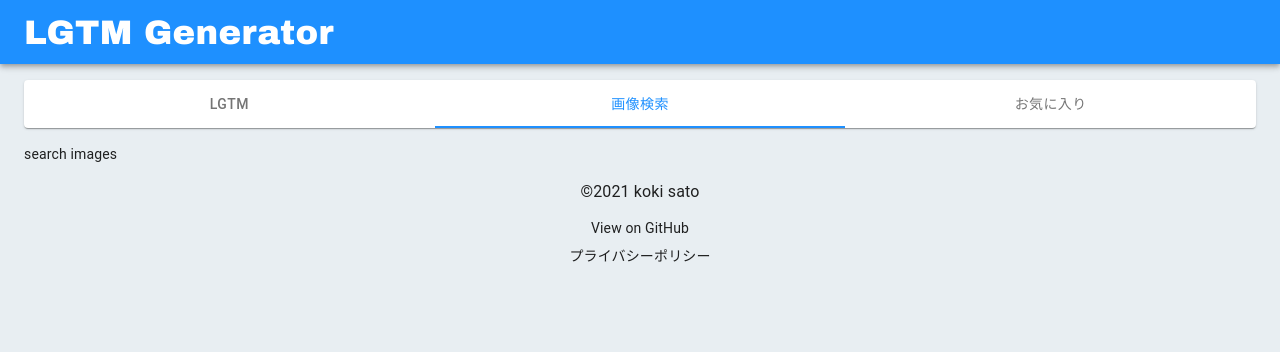
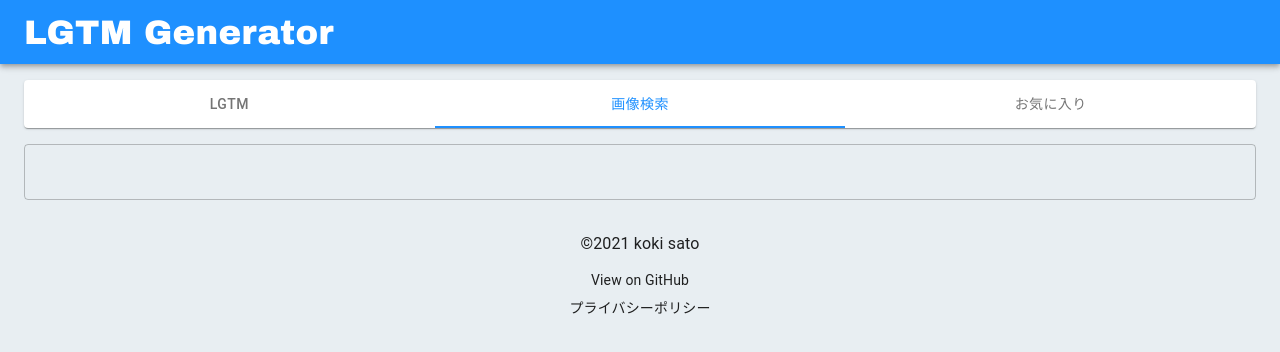
Before and after one commit to koki-develop/lgtm-generator, a Next.js app in the folder frontend/: page / in a window 1280 px wide. Both pictures are taken after a click on the tab "画像検索". Shown: the top 352 px of the page. Built offline with nearby package versions, Linux system fonts and the light colour scheme; no server answers.

Commit message:
裏側で画像検索できるところまで

```diff
--- /dev/null
+++ b/frontend/src/components/form/index.tsx
@@ -0,0 +1,21 @@
+import React from 'react';
+
+type FormProps = {
+  children: React.ReactNode;
+  onSubmit: () => void;
+};
+
+const Form: React.VFC<FormProps> = (props: FormProps) => {
+  const handleSubmit = (e: React.FormEvent<HTMLFormElement>) => {
+    e.preventDefault();
+    props.onSubmit();
+  };
+
+  return (
+    <form onSubmit={handleSubmit}>
+      {props.children}
+    </form>
+  );
+};
+
+export default Form;
--- a/frontend/src/lib/apiClient.ts
+++ b/frontend/src/lib/apiClient.ts
@@ -1,6 +1,7 @@
 import axios from 'axios';
 import urlJoin from 'url-join';
 import { Lgtm } from '~/types/lgtm';
+import { Image } from '~/types/image';
 
 type LgtmRaw = {
   id: string;
@@ -21,6 +22,12 @@ export class ApiClient {
     return this.lgtmFromRaw(response.data);
   }
 
+  public static async searchImages(q: string): Promise<Image[]> {
+    const endpoint = this.buildEndpoint('v1', 'images');
+    const response = await axios.get<Image[]>(endpoint, { params: { q } });
+    return response.data;
+  }
+
   private static buildEndpoint(...paths: string[]): string {
     return urlJoin(process.env.NEXT_PUBLIC_API_ORIGIN, ...paths);
   }
--- a/frontend/src/pageComponents/home/searchImagesPanel/index.tsx
+++ b/frontend/src/pageComponents/home/searchImagesPanel/index.tsx
@@ -1,14 +1,42 @@
-import React from 'react';
-import { Box } from '@material-ui/core';
+import React, { useState } from 'react';
+import {
+  Box,
+  TextField,
+} from '@material-ui/core';
+import Field from '~/components/field';
+import Form from '~/components/form';
+import { ApiClient } from '~/lib/apiClient';
 
 type SearchImagesPanelProps = {
   show: boolean;
 };
 
 const SearchImagesPanel: React.VFC<SearchImagesPanelProps> = React.memo((props: SearchImagesPanelProps) => {
+  const [query, setQuery] = useState<string>('');
+
+  const handleChangeQuery = (e: React.ChangeEvent<HTMLInputElement>) => {
+    setQuery(e.currentTarget.value);
+  };
+
+  const handleSubmit = () => {
+    ApiClient.searchImages(query).then(images => {
+      console.log(images);
+    });
+  };
+
   return (
     <Box hidden={!props.show}>
-      search images
+      <Form onSubmit={handleSubmit}>
+        <Field>
+          <TextField
+            fullWidth
+            variant='outlined'
+            type='search'
+            value={query}
+            onChange={handleChangeQuery}
+          />
+        </Field>
+      </Form>
     </Box>
   );
 });
--- /dev/null
+++ b/frontend/src/types/image.ts
@@ -0,0 +1,4 @@
+export type Image = {
+  title: string;
+  url: string;
+};
```
Also changed, not shown: 2 other files (tests, documents, lock files or other folders).
